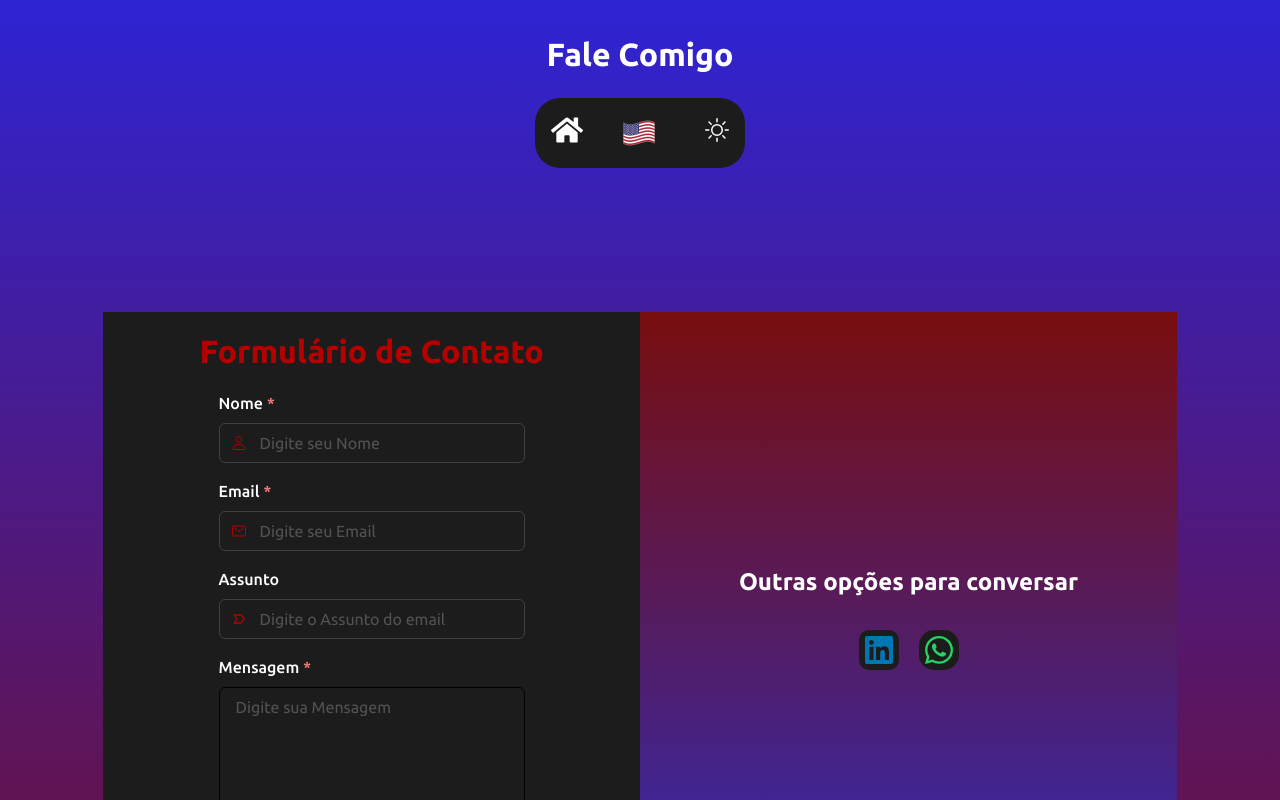
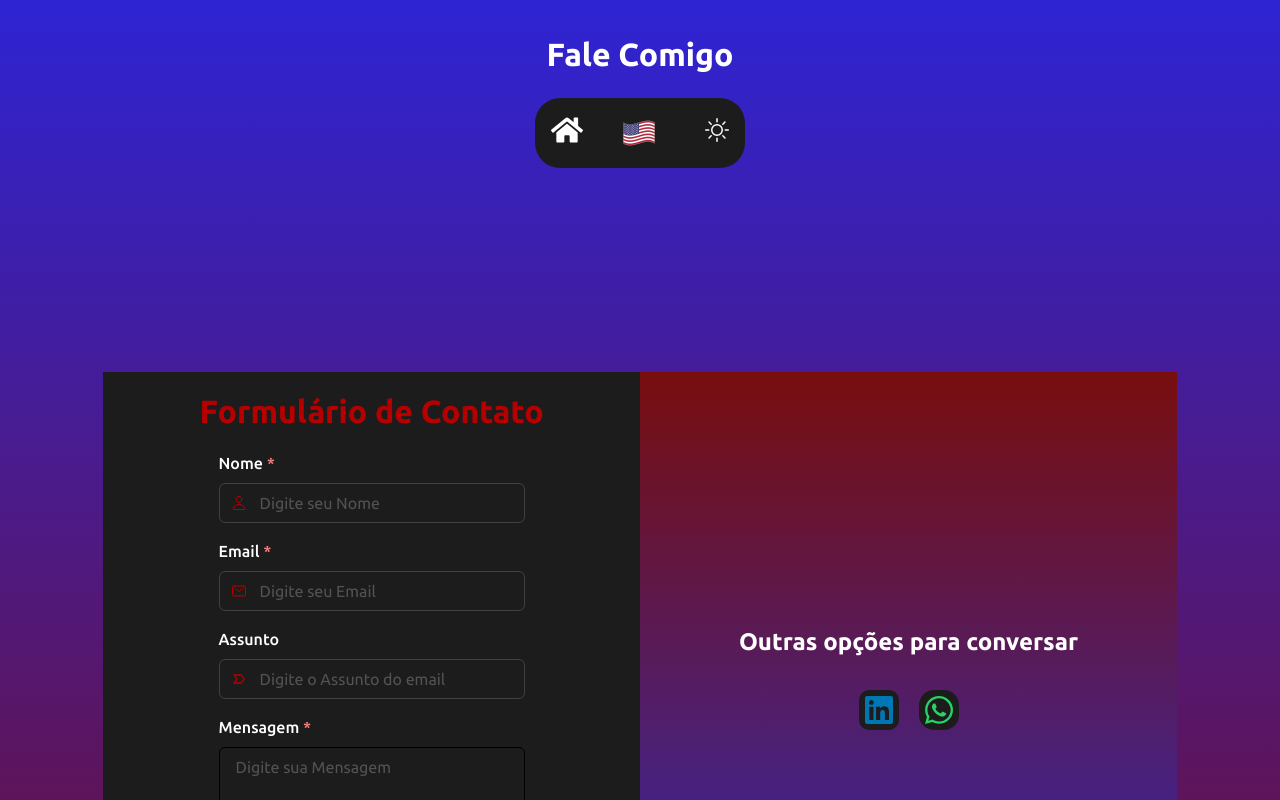
Before and after one commit to gabrielhilins/Portfolio, a React (Vite) app: page /talk in a window 1280 px wide. Shown: the top 800 px of the page. Built offline with nearby package versions, Linux system fonts and the light colour scheme.

Commit message:
Update Talk.jsx teste 2

```diff
--- a/src/pages/Talk.jsx
+++ b/src/pages/Talk.jsx
@@ -26,6 +26,8 @@ function Talk() {
         padding="20px"
         width="100%"
         overflow="hidden"
+        mt="60px"
+        mb="20px"
       >
         <Box
           width="100%"
```
